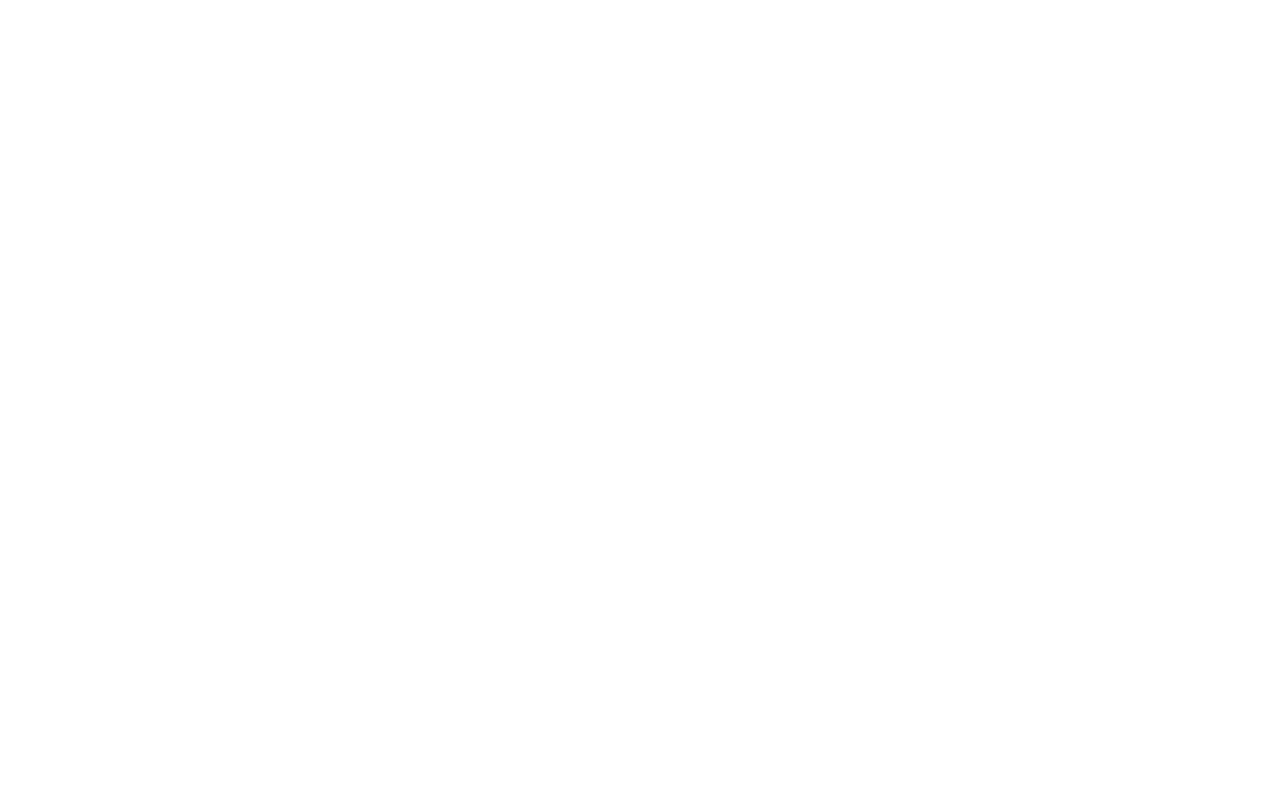
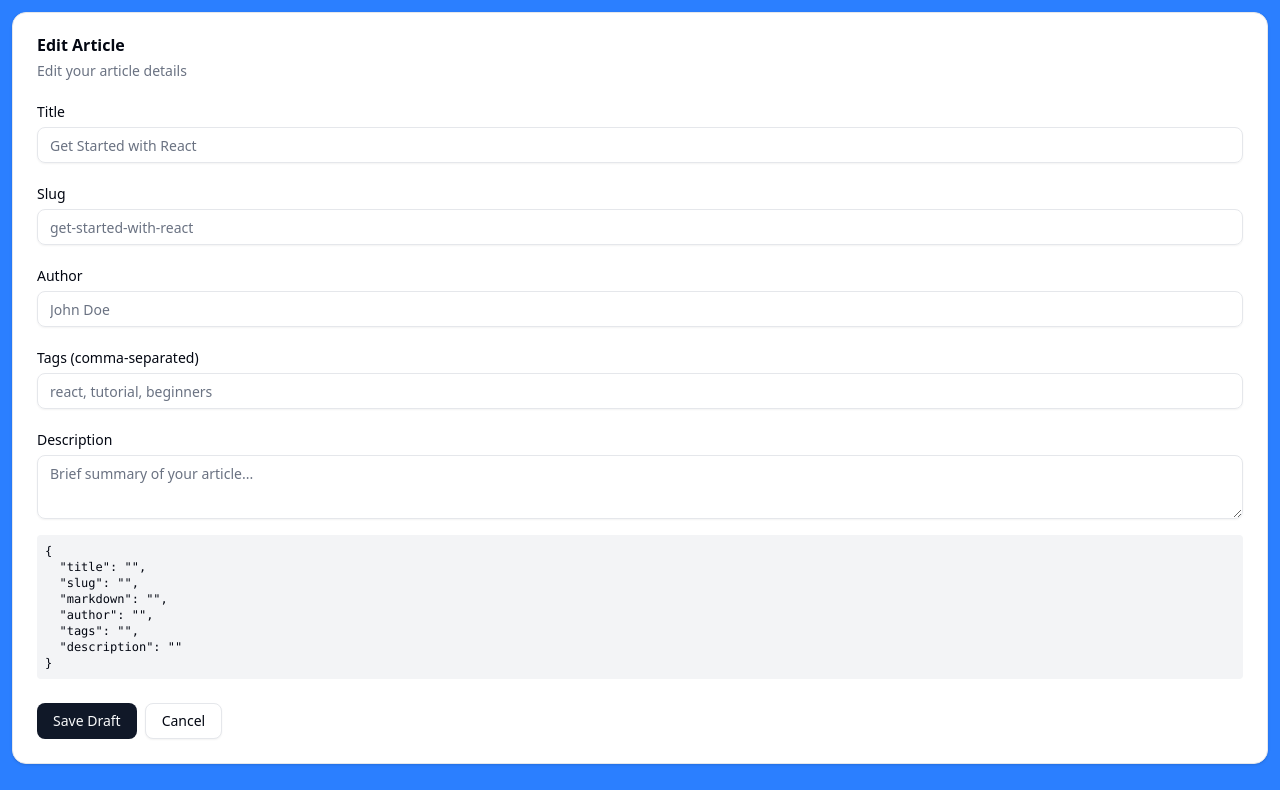
Before and after one commit to osmansemir/My_Blog, a React (Vite) app: page /admin/articles/new in a window 1280 px wide. Before the commit this address had no page. Shown: the top 790 px of the page. Built offline with nearby package versions, Linux system fonts and the light colour scheme.

Commit message:
Add Admin Article Editing Page

```diff
--- a/package.json
+++ b/package.json
@@ -10,6 +10,7 @@
     "preview": "vite preview"
   },
   "dependencies": {
+    "@radix-ui/react-label": "^2.1.7",
     "@radix-ui/react-navigation-menu": "^1.2.14",
     "@radix-ui/react-slot": "^1.2.3",
     "@tailwindcss/vite": "^4.1.14",
--- a/src/App.jsx
+++ b/src/App.jsx
@@ -1,10 +1,9 @@
 import Header from "./components/Header";
 import Post from "./pages/Post";
+import ArticleEdit from "./pages/ArticleEdit";
 import { BrowserRouter as Router, Routes, Route } from "react-router-dom";
 
 function App() {
-  // const [theme, setTheme] = useState("");
-
   return (
     <>
       <Router>
@@ -13,11 +12,11 @@
             path="/blogPost"
             element={
               <>
-                <Header />
                 <Post />
               </>
             }
           />
+          <Route path="/admin/articles/new" element={<ArticleEdit />} />
         </Routes>
       </Router>
     </>
--- /dev/null
+++ b/src/components/ui/card.jsx
@@ -0,0 +1,101 @@
+import * as React from "react"
+
+import { cn } from "@/lib/utils"
+
+function Card({
+  className,
+  ...props
+}) {
+  return (
+    <div
+      data-slot="card"
+      className={cn(
+        "bg-white text-gray-950 flex flex-col gap-6 rounded-xl border border-gray-200 py-6 shadow-sm dark:bg-gray-950 dark:text-gray-50 dark:border-gray-800",
+        className
+      )}
+      {...props} />
+  );
+}
+
+function CardHeader({
+  className,
+  ...props
+}) {
+  return (
+    <div
+      data-slot="card-header"
+      className={cn(
+        "@container/card-header grid auto-rows-min grid-rows-[auto_auto] items-start gap-2 px-6 has-data-[slot=card-action]:grid-cols-[1fr_auto] [.border-b]:pb-6",
+        className
+      )}
+      {...props} />
+  );
+}
+
+function CardTitle({
+  className,
+  ...props
+}) {
+  return (
+    <div
+      data-slot="card-title"
+      className={cn("leading-none font-semibold", className)}
+      {...props} />
+  );
+}
+
+function CardDescription({
+  className,
+  ...props
+}) {
+  return (
+    <div
+      data-slot="card-description"
+      className={cn("text-gray-500 text-sm dark:text-gray-400", className)}
+      {...props} />
+  );
+}
+
+function CardAction({
+  className,
+  ...props
+}) {
+  return (
+    <div
+      data-slot="card-action"
+      className={cn(
+        "col-start-2 row-span-2 row-start-1 self-start justify-self-end",
+        className
+      )}
+      {...props} />
+  );
+}
+
+function CardContent({
+  className,
+  ...props
+}) {
+  return (<div data-slot="card-content" className={cn("px-6", className)} {...props} />);
+}
+
+function CardFooter({
+  className,
+  ...props
+}) {
+  return (
+    <div
+      data-slot="card-footer"
+      className={cn("flex items-center px-6 [.border-t]:pt-6", className)}
+      {...props} />
+  );
+}
+
+export {
+  Card,
+  CardHeader,
+  CardFooter,
+  CardTitle,
+  CardAction,
+  CardDescription,
+  CardContent,
+}
--- /dev/null
+++ b/src/components/ui/input.jsx
@@ -0,0 +1,24 @@
+import * as React from "react"
+
+import { cn } from "@/lib/utils"
+
+function Input({
+  className,
+  type,
+  ...props
+}) {
+  return (
+    <input
+      type={type}
+      data-slot="input"
+      className={cn(
+        "file:text-gray-950 placeholder:text-gray-500 selection:bg-gray-900 selection:text-gray-50 dark:bg-gray-200/30 border-gray-200 h-9 w-full min-w-0 rounded-md border bg-transparent px-3 py-1 text-base shadow-xs transition-[color,box-shadow] outline-none file:inline-flex file:h-7 file:border-0 file:bg-transparent file:text-sm file:font-medium disabled:pointer-events-none disabled:cursor-not-allowed disabled:opacity-50 md:text-sm dark:file:text-gray-50 dark:placeholder:text-gray-400 dark:selection:bg-gray-50 dark:selection:text-gray-900 dark:dark:bg-gray-800/30 dark:border-gray-800",
+        "focus-visible:border-gray-950 focus-visible:ring-gray-950/50 focus-visible:ring-[3px] dark:focus-visible:border-gray-300 dark:focus-visible:ring-gray-300/50",
+        "aria-invalid:ring-red-500/20 dark:aria-invalid:ring-red-500/40 aria-invalid:border-red-500 dark:aria-invalid:ring-red-900/20 dark:dark:aria-invalid:ring-red-900/40 dark:aria-invalid:border-red-900",
+        className
+      )}
+      {...props} />
+  );
+}
+
+export { Input }
--- /dev/null
+++ b/src/components/ui/label.jsx
@@ -0,0 +1,21 @@
+import * as React from "react"
+import * as LabelPrimitive from "@radix-ui/react-label"
+
+import { cn } from "@/lib/utils"
+
+function Label({
+  className,
+  ...props
+}) {
+  return (
+    <LabelPrimitive.Root
+      data-slot="label"
+      className={cn(
+        "flex items-center gap-2 text-sm leading-none font-medium select-none group-data-[disabled=true]:pointer-events-none group-data-[disabled=true]:opacity-50 peer-disabled:cursor-not-allowed peer-disabled:opacity-50",
+        className
+      )}
+      {...props} />
+  );
+}
+
+export { Label }
--- /dev/null
+++ b/src/components/ui/textarea.jsx
@@ -0,0 +1,20 @@
+import * as React from "react"
+
+import { cn } from "@/lib/utils"
+
+function Textarea({
+  className,
+  ...props
+}) {
+  return (
+    <textarea
+      data-slot="textarea"
+      className={cn(
+        "border-gray-200 placeholder:text-gray-500 focus-visible:border-gray-950 focus-visible:ring-gray-950/50 aria-invalid:ring-red-500/20 dark:aria-invalid:ring-red-500/40 aria-invalid:border-red-500 dark:bg-gray-200/30 flex field-sizing-content min-h-16 w-full rounded-md border bg-transparent px-3 py-2 text-base shadow-xs transition-[color,box-shadow] outline-none focus-visible:ring-[3px] disabled:cursor-not-allowed disabled:opacity-50 md:text-sm dark:border-gray-800 dark:placeholder:text-gray-400 dark:focus-visible:border-gray-300 dark:focus-visible:ring-gray-300/50 dark:aria-invalid:ring-red-900/20 dark:dark:aria-invalid:ring-red-900/40 dark:aria-invalid:border-red-900 dark:dark:bg-gray-800/30",
+        className
+      )}
+      {...props} />
+  );
+}
+
+export { Textarea }
--- /dev/null
+++ b/src/pages/ArticleEdit.jsx
@@ -0,0 +1,163 @@
+import { Button } from "../components/ui/button";
+import { Textarea } from "../components/ui/textarea";
+import {
+  Card,
+  CardContent,
+  CardDescription,
+  CardHeader,
+  CardTitle,
+  CardFooter,
+} from "../components/ui/card";
+import { Input } from "../components/ui/input";
+import { Label } from "../components/ui/label";
+import MarkdownDisplay from "../components/MarkdownDisplay";
+import { useState } from "react";
+
+function ArticleEdit() {
+  const [formData, setFormData] = useState({
+    title: "",
+    slug: "",
+    markdown: "",
+    author: "",
+    tags: "",
+    description: "",
+  });
+
+  const generateSlug = (title) => {
+    return title
+      .toLowerCase()
+      .trim()
+      .replace(/[^\w\s-]/g, "")
+      .replace(/\s+/g, "-")
+      .replace(/-+/g, "-");
+  };
+
+  const handleChange = (field, value) => {
+    setFormData((prev) => ({
+      ...prev,
+      [field]: value,
+    }));
+  };
+
+  return (
+    <div className="grid grid-cols-1 md:grid-cols-2 gap-4 bg-blue-500">
+      {/* Title & Slug Card */}
+      <Card className="col-span-2 m-3">
+        <CardHeader>
+          <CardTitle>Edit Article</CardTitle>
+          <CardDescription>Edit your article details</CardDescription>
+        </CardHeader>
+        <CardContent>
+          <form>
+            <div className="flex flex-col gap-6">
+              {/* Title Input */}
+              <div className="grid gap-2">
+                <Label htmlFor="title">Title</Label>
+                <Input
+                  id="title"
+                  type="text"
+                  value={formData.title}
+                  placeholder="Get Started with React"
+                  onChange={(e) => {
+                    const newTitle = e.target.value;
+                    handleChange("title", newTitle);
+                    handleChange("slug", generateSlug(newTitle));
+                  }}
+                  required
+                />
+              </div>
+
+              {/* Slug Input */}
+              <div className="grid gap-2">
+                <Label htmlFor="slug">Slug</Label>
+                <Input
+                  id="slug"
+                  type="text"
+                  value={formData.slug}
+                  onChange={(e) => handleChange("slug", e.target.value)}
+                  placeholder="get-started-with-react"
+                />
+              </div>
+
+              {/* Author */}
+              <div className="grid gap-2">
+                <Label htmlFor="author">Author</Label>
+                <Input
+                  id="author"
+                  type="text"
+                  value={formData.author}
+                  onChange={(e) => handleChange("author", e.target.value)}
+                  placeholder="John Doe"
+                />
+              </div>
+
+              {/* Tags */}
+              <div className="grid gap-2">
+                <Label htmlFor="tags">Tags (comma-separated)</Label>
+                <Input
+                  id="tags"
+                  type="text"
+                  value={formData.tags}
+                  onChange={(e) => handleChange("tags", e.target.value)}
+                  placeholder="react, tutorial, beginners"
+                />
+              </div>
+
+              {/* Description */}
+              <div className="grid gap-2">
+                <Label htmlFor="description">Description</Label>
+                <Textarea
+                  id="description"
+                  value={formData.description}
+                  onChange={(e) => handleChange("description", e.target.value)}
+                  placeholder="Brief summary of your article..."
+                  rows={3}
+                />
+              </div>
+            </div>
+          </form>
+
+          {/* Debug Output */}
+          <pre className="mt-4 p-2 bg-gray-100 rounded text-xs">
+            {JSON.stringify(formData, null, 2)}
+          </pre>
+        </CardContent>
+        <CardFooter className="flex gap-2">
+          <Button type="button" onClick={() => console.log("Save:", formData)}>
+            Save Draft
+          </Button>
+          <Button type="button" variant="outline">
+            Cancel
+          </Button>
+        </CardFooter>
+      </Card>
+
+      {/* Markdown Editor Card */}
+      <Card className="md:col-span-1 md:h-screen ml-3">
+        <CardHeader>
+          <CardTitle>Markdown Editor</CardTitle>
+        </CardHeader>
+        <CardContent className="h-[calc(100%-80px)]">
+          <Textarea
+            className="h-full font-mono"
+            placeholder="Type your markdown here..."
+            value={formData.markdown}
+            onChange={(e) => handleChange("markdown", e.target.value)}
+          />
+        </CardContent>
+      </Card>
+
+      {/* Preview Card */}
+      <Card className="md:col-span-1 md:h-screen mr-3">
+        <CardHeader>
+          <CardTitle>Preview</CardTitle>
+        </CardHeader>
+        <CardContent className="h-[calc(100%-80px)] overflow-y-auto">
+          <MarkdownDisplay markdown={formData.markdown} />
+        </CardContent>
+      </Card>
+    </div>
+  );
+}
+
+export default ArticleEdit;
```
Also changed, not shown: 1 other file (tests, documents, lock files or other folders).
